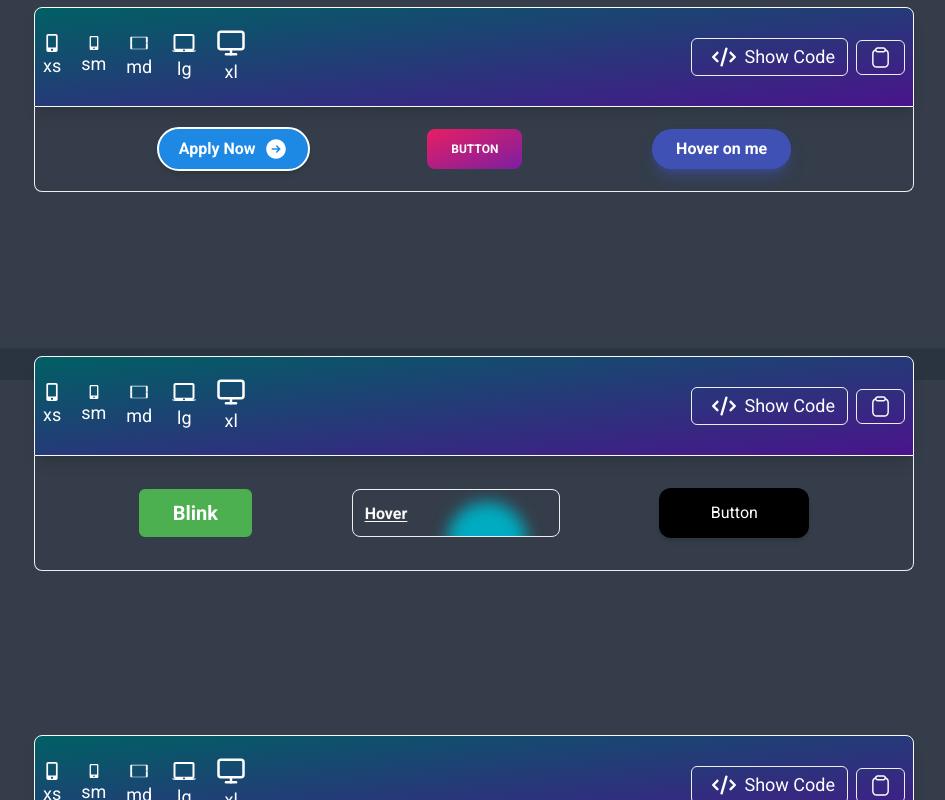
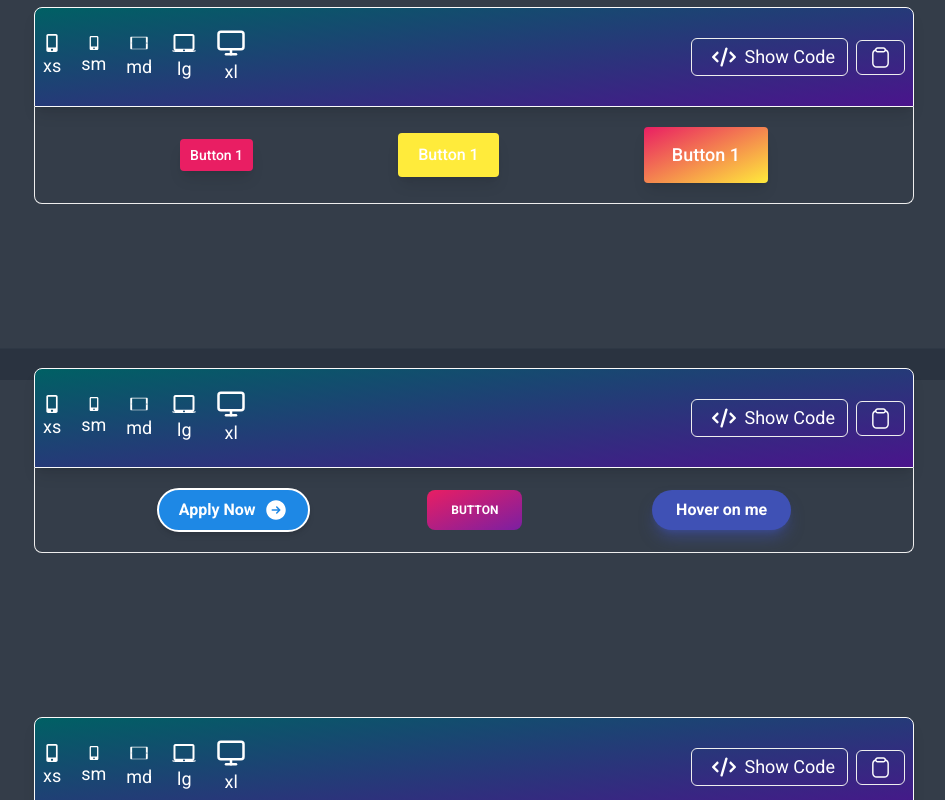
Before and after one commit to akash-khan-311/softui, a React (Vite) app: page /components/button in a window 1280 px wide. Shown: the part 1220-2020 px from the top of the page, without its empty margins (294-1239 px from the left). Built offline with nearby package versions, Linux system fonts and the light colour scheme.

Commit message:
button added

```diff
--- a/src/UIcomponents/Button/Button.jsx
+++ b/src/UIcomponents/Button/Button.jsx
@@ -3,6 +3,7 @@ import Button10 from "../../components/App/Buttons/Button10";
 import Button11 from "../../components/App/Buttons/Button11";
 import Button12 from "../../components/App/Buttons/Button12";
 import Button13 from "../../components/App/Buttons/Button13";
+import Button14 from "../../components/App/Buttons/Button14";
 
 
 import Button2 from "../../components/App/Buttons/Button2";
@@ -21,6 +22,7 @@ const Button = () => {
       <Button1 />
       <Button2 />
       <Button13 />
+      <Button14 />
       <Button3 />
       <Button4 />
       <Button5 />
--- /dev/null
+++ b/src/components/App/Buttons/Button14.jsx
@@ -0,0 +1,102 @@
+import CodeBox from "../../../Shared/CodeBox/CodeBox";
+
+const Button14 = () => {
+  return (
+    <>
+      <CodeBox
+        stringCode={`{/* :SMALL BUTTON 1 */}
+<button className="group relative inline-flex items-center px-2.5 py-1.5 rounded shadow-lg outline-none bg-pink-500 text-sm text-white font-medium transition-all duration-200 ease-out hover:text-pink-500 hover:bg-transparent hover:shadow-none active:top-0.5 focus:outline-none">
+  <span className="absolute h-0 w-0.5 right-0 top-0 bg-pink-500 transition-all duration-500 ease-out group-hover:h-full" aria-hidden="true"/>
+  <span className="absolute left-0 bottom-0 bg-pink-500 transition-all duration-500 ease-out w-0.5 h-0 group-hover:h-full" aria-hidden="true"/>Button 1
+  <span className="absolute left-0 bottom-0 bg-pink-500 transition-all duration-500 ease-out w-0 h-0.5 group-hover:w-full" aria-hidden="true"/>
+  <span className="absolute w-0 h-0.5 right-0 top-0 bg-pink-500 transition-all duration-500 ease-out group-hover:w-full" aria-hidden="true"/>
+</button>
+
+{/* :MEDIUM BUTTON 1 */}
+<button className="group relative inline-flex items-center px-5 py-2.5 rounded shadow-lg outline-none bg-yellow-500 text-white font-medium transition-all duration-200 ease-out hover:text-yellow-500 hover:bg-transparent hover:shadow-none active:top-0.5 focus:outline-none">
+  <span className="absolute h-0 w-0.5 right-0 top-0 bg-yellow-500 transition-all duration-500 ease-out group-hover:h-full" aria-hidden="true"/>
+  <span className="absolute left-0 bottom-0 bg-yellow-500 transition-all duration-500 ease-out w-0.5 h-0 group-hover:h-full" aria-hidden="true"/>Button 1
+  <span className="absolute left-0 bottom-0 bg-yellow-500 transition-all duration-500 ease-out w-0 h-0.5 group-hover:w-full" aria-hidden="true"/>
+  <span className="absolute w-0 h-0.5 right-0 top-0 bg-yellow-500 transition-all duration-500 ease-out group-hover:w-full" aria-hidden="true"/>
+</button>
+
+{/* :BIG BUTTON 1 */}
+<button className="group relative inline-flex items-center  px-7 py-3.5 rounded shadow-lg outline-none bg-gradient-to-br from-pink-500 to-yellow-500 text-lg text-white font-medium transition-all duration-200 ease-out hover:text-yellow-700 hover:from-transparent hover:to-transparent hover:shadow-none active:top-0.5 focus:outline-none">
+  <span className="absolute h-0 w-0.5 right-0 top-0 bg-gradient-to-br from-pink-500 to-yellow-500 transition-all duration-500 ease-out group-hover:h-full" aria-hidden="true"/>
+  <span className="absolute left-0 bottom-0 bg-gradient-to-br from-pink-500 to-yellow-500 transition-all duration-500 ease-out w-0.5 h-0 group-hover:h-full" aria-hidden="true"/>Button 1
+  <span className="absolute left-0 bottom-0 bg-gradient-to-br from-pink-500 to-yellow-500 transition-all duration-500 ease-out w-0 h-0.5 group-hover:w-full" aria-hidden="true"/>
+  <span className="absolute w-0 h-0.5 right-0 top-0 bg-gradient-to-br from-pink-500 to-yellow-500 transition-all duration-500 ease-out group-hover:w-full" aria-hidden="true"/>
+</button>`}
+      >
+        <div className="flex justify-evenly flex-wrap gap-5 items-center">
+          {/* :SMALL BUTTON 1 */}
+          <button className="group relative inline-flex items-center px-2.5 py-1.5 rounded shadow-lg outline-none bg-pink-500 text-sm text-white font-medium transition-all duration-200 ease-out hover:text-pink-500 hover:bg-transparent hover:shadow-none active:top-0.5 focus:outline-none">
+            {/* span::before */}
+            <span
+              className="absolute h-0 w-0.5 right-0 top-0 bg-pink-500 transition-all duration-500 ease-out group-hover:h-full"
+              aria-hidden="true"
+            />
+            <span
+              className="absolute left-0 bottom-0 bg-pink-500 transition-all duration-500 ease-out w-0.5 h-0 group-hover:h-full"
+              aria-hidden="true"
+            />
+            Button 1{/* span::after */}
+            <span
+              className="absolute left-0 bottom-0 bg-pink-500 transition-all duration-500 ease-out w-0 h-0.5 group-hover:w-full"
+              aria-hidden="true"
+            />
+            <span
+              className="absolute w-0 h-0.5 right-0 top-0 bg-pink-500 transition-all duration-500 ease-out group-hover:w-full"
+              aria-hidden="true"
+            />
+          </button>
+
+          {/* :MEDIUM BUTTON 1 */}
+          <button className="group relative inline-flex items-center px-5 py-2.5 rounded shadow-lg outline-none bg-yellow-500 text-white font-medium transition-all duration-200 ease-out hover:text-yellow-500 hover:bg-transparent hover:shadow-none active:top-0.5 focus:outline-none">
+            {/* span::before */}
+            <span
+              className="absolute h-0 w-0.5 right-0 top-0 bg-yellow-500 transition-all duration-500 ease-out group-hover:h-full"
+              aria-hidden="true"
+            />
+            <span
+              className="absolute left-0 bottom-0 bg-yellow-500 transition-all duration-500 ease-out w-0.5 h-0 group-hover:h-full"
+              aria-hidden="true"
+            />
+            Button 1{/* span::after */}
+            <span
+              className="absolute left-0 bottom-0 bg-yellow-500 transition-all duration-500 ease-out w-0 h-0.5 group-hover:w-full"
+              aria-hidden="true"
+            />
+            <span
+              className="absolute w-0 h-0.5 right-0 top-0 bg-yellow-500 transition-all duration-500 ease-out group-hover:w-full"
+              aria-hidden="true"
+            />
+          </button>
+
+          {/* :BIG BUTTON 1 */}
+          <button className="group relative inline-flex items-center  px-7 py-3.5 rounded shadow-lg outline-none bg-gradient-to-br from-pink-500 to-yellow-500 text-lg text-white font-medium transition-all duration-200 ease-out hover:text-yellow-700 hover:from-transparent hover:to-transparent hover:shadow-none active:top-0.5 focus:outline-none">
+            {/* span::before */}
+            <span
+              className="absolute h-0 w-0.5 right-0 top-0 bg-gradient-to-br from-pink-500 to-yellow-500 transition-all duration-500 ease-out group-hover:h-full"
+              aria-hidden="true"
+            />
+            <span
+              className="absolute left-0 bottom-0 bg-gradient-to-br from-pink-500 to-yellow-500 transition-all duration-500 ease-out w-0.5 h-0 group-hover:h-full"
+              aria-hidden="true"
+            />
+            Button 1{/* span::after */}
+            <span
+              className="absolute left-0 bottom-0 bg-gradient-to-br from-pink-500 to-yellow-500 transition-all duration-500 ease-out w-0 h-0.5 group-hover:w-full"
+              aria-hidden="true"
+            />
+            <span
+              className="absolute w-0 h-0.5 right-0 top-0 bg-gradient-to-br from-pink-500 to-yellow-500 transition-all duration-500 ease-out group-hover:w-full"
+              aria-hidden="true"
+            />
+          </button>
+        </div>
+      </CodeBox>
+    </>
+  );
+};
+export default Button14;
--- a/src/components/App/Error Pages/ErrorPage4.jsx
+++ b/src/components/App/Error Pages/ErrorPage4.jsx
@@ -5,7 +5,7 @@ const ErrorPage4 = () => {
   return (
     <>
       <CodeBox>
-      <section className="relative z-10 bg-gradient-to-tr from-purple-300 to-orange-900 py-[120px]">
+      <section className="relative bg-gradient-to-tr from-purple-300 to-orange-900 py-[120px]">
         <div className="container mx-auto">
           <div className="-mx-4 flex">
             <div className="w-full px-4">
```
